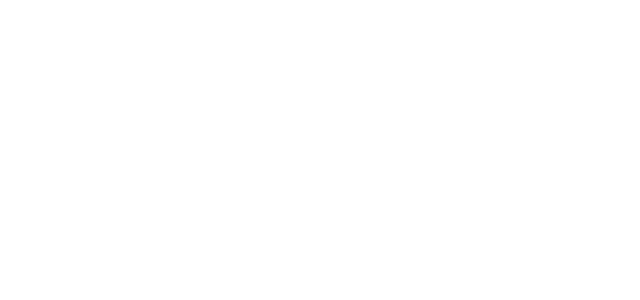
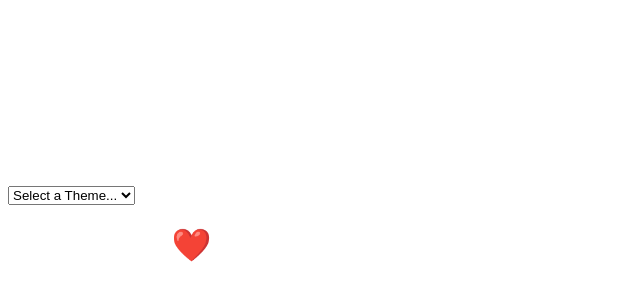
Before and after one commit to loganbriggs08/GoSearch, a React (Vite) app in the folder frontend/: page / in a window 1280 px wide. Shown: the part 14-314 px from the top of the page, without its empty margins (0-640 px from the left). Built offline with nearby package versions, Linux system fonts and the light colour scheme.

Commit message:
Add a dropdown for customizing theme to settings menu

```diff
--- a/frontend/src/Settings.tsx
+++ b/frontend/src/Settings.tsx
@@ -1,20 +1,34 @@
 import React, {useState} from "react";
 
 function SettingsComponent() {
+    const [selectedOption, setSelectedOption] = useState('');
+
+    const handleOptionChange = (e: any) => {
+        setSelectedOption(e.target.value);
+    };
 
     return (
-        <div id="App" onContextMenu={(e) => { e.preventDefault() }}>
+        <div id="Settings" onContextMenu={(e) => { e.preventDefault() }}>
             <div id="header" className="header-div">
-                <h1>GoSearch Settings:</h1>
+                <h1>Settings:</h1>
                 <p>The Settings below are automatically saved after being updated.</p>
             </div>
 
-            <div className="dropdown">
 
+            <div className="dropdown-container">
+                <h2>Select a Theme:</h2>
+                <p>Select a theme for GoSearch from the dropdown below.</p>
+                <select value={selectedOption} onChange={handleOptionChange}>
+                    <option value="">Select a Theme...</option>
+                    <option value="option1">Option 1</option>
+                    <option value="option2">Option 2</option>
+                    <option value="option3">Option 3</option>
+                </select>
             </div>
 
+
             <div id="footer" className="footer-div">
-                <h1>Settings are saved Automatically.</h1>
+                <h1>Made with ❤️ by Katsu.</h1>
             </div>
         </div>
         );
```
